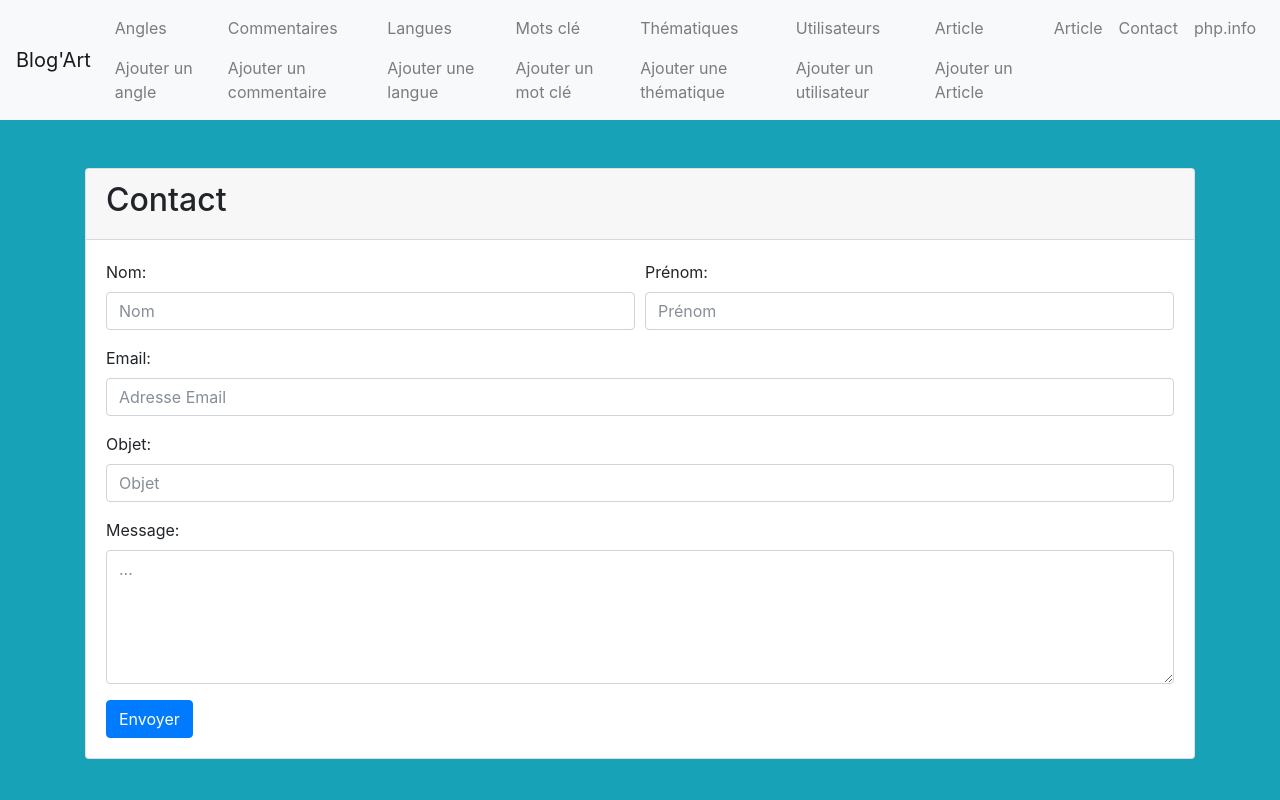
After one commit to LeoPhilip33/BlogArt, a PHP site: page /Contact/create.php in a window 1280 px wide. The commit adds this page. Run offline with PHP 8.4, Linux system fonts and the light colour scheme; some libraries are stand-ins or nearby versions.

Commit message:
html contact + debut code php contact + ajout lien rapide php info

```diff
--- a/Article/create.php
+++ b/Article/create.php
@@ -124,7 +124,8 @@ require '../db.php';
           require 'addmocle.php';
         }
         ?>
-
+        <?php require 'addmocle.php'; ?>
+        <?php require 'addmocle.php'; ?>
         </div>
 
         <div class="form-group">
--- /dev/null
+++ b/Contact/create.php
@@ -0,0 +1,44 @@
+<?php
+require '../header.php';
+require '../db.php';
+?>
+<div class="container">
+  <div class="card mt-5">
+    <div class="card-header">
+    <h2>Contact</h2>
+    </div>
+    <div class="card-body">
+      <?php if(!empty($message)): ?> <!-- Si $message n'est pas vide -->
+        <div class="alert alert-success"> <!-- Alerte succes -->
+          <?= $message; ?> <!-- Echo de $message -->
+        </div>
+      <?php endif; ?>
+      <form action="sendmail.php">
+        <div class="form-row">
+          <div class="form-group col-md-6">
+            <label for="nom">Nom:</label>
+            <input type="nom" class="form-control" placeholder="Nom" required>
+          </div>
+          <div class="form-group col-md-6">
+            <label for="prenom">Prénom:</label>
+            <input type="prenom" class="form-control" placeholder="Prénom" required>
+          </div>
+        </div>
+        <div class="form-group">
+          <label for="email">Email:</label>
+          <input type="email" class="form-control" placeholder="Adresse Email" required>
+        </div>
+        <div class="form-group">
+          <label for="objet">Objet:</label>
+          <input type="objet" class="form-control" placeholder="Objet" required>
+        </div>
+        <div class="form-group">
+          <label for="message">Message:</label>
+          <textarea class="form-control" name="message" rows="5" placeholder="..." required></textarea>
+        </div>
+        <button type="envoyer" class="btn btn-primary">Envoyer</button>
+      </form>
+    </div>
+  </div>
+</div>
+<?php require '../footer.php'; ?> <!-- Va chercher le fichier footer.php -->
--- a/header.php
+++ b/header.php
@@ -44,6 +44,15 @@
       <a class="nav-link" href="../Article/index.php">Article</a>
         <a class="nav-link" href="../Article/create.php">Ajouter un Article</a>
       </li>
+      <li class="nav-item">
+      <a class="nav-link" href="../Article/index.php">Article</a>
+      </li>
+      <li class="nav-item">
+      <a class="nav-link" href="../Contact/create.php">Contact</a>
+      </li>
+      <li class="nav-item">
+      <a class="nav-link" href="../info.php">php.info</a>
+      </li>
     </ul>
   </div>
 </nav>
--- /dev/null
+++ b/info.php
@@ -0,0 +1,3 @@
+<?php
+    phpinfo();
+?>
```
Also changed, not shown: Article/addmocle.php (+5 -2 lines), Contact/sendmail.php (added, +125 -0 lines).
